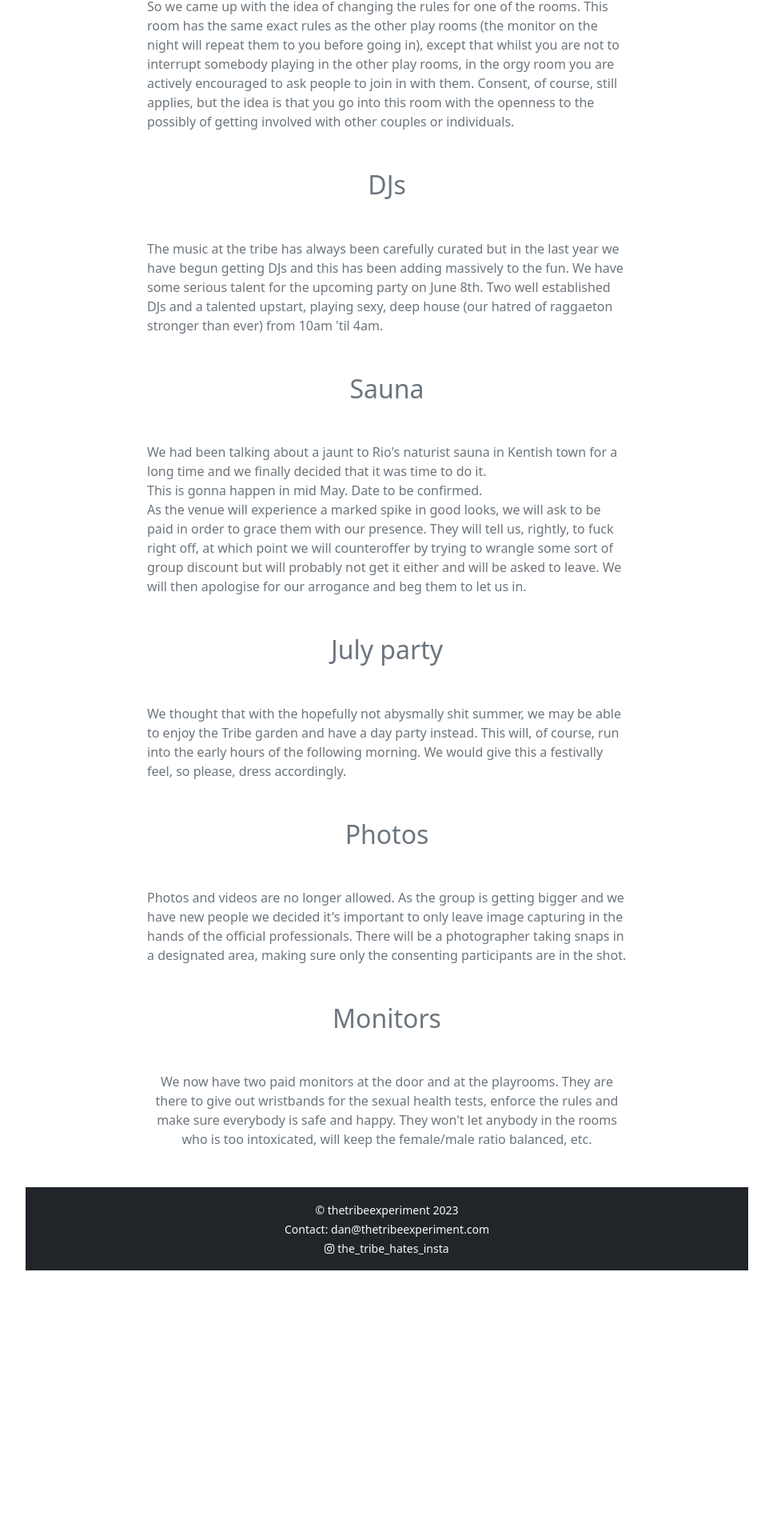
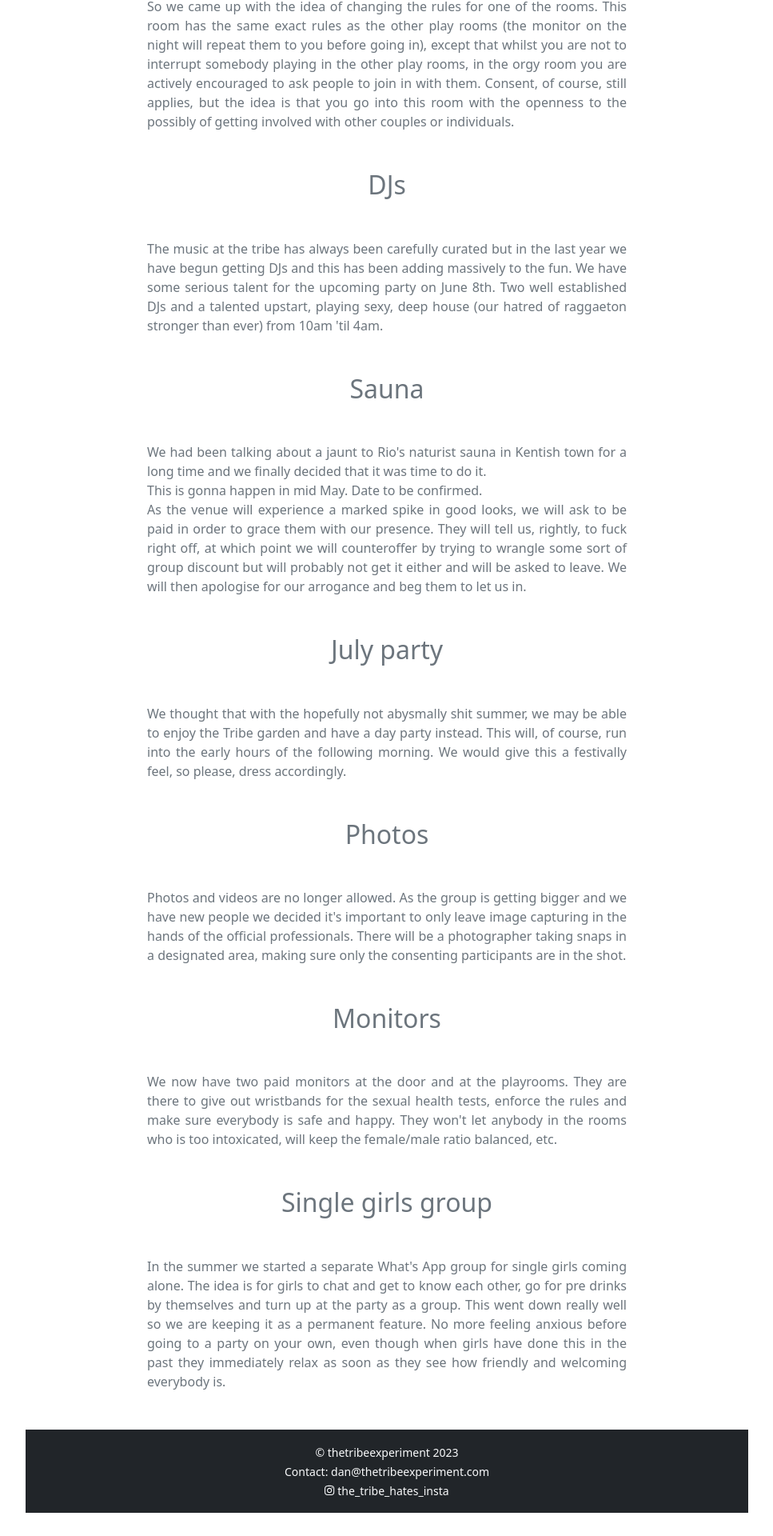
Before and after one commit to dantrovato/the-tribe-react18, a React (Vite) app: page /tribe_news in a window 1280 px wide. Shown: the part 816-2736 px from the top of the page at 80% size, without its empty margins (156-1123 px from the left). Before the commit the page ends 2452 px from the top, so only its background shows below. Built offline with nearby package versions, Linux system fonts and the light colour scheme.

Commit message:
Add single girls group info to tribe news. Justify all blocks of text

```diff
--- a/src/components/Bespoke.tsx
+++ b/src/components/Bespoke.tsx
@@ -7,7 +7,7 @@ const TribeNews = () => {
         Ain't no news like Tribe news
       </h1>
       <h2 className="text-center text-muted mb-5">The orgy room</h2>
-      <p className="text-muted mb-5">
+      <p className="text-muted mb-5" style={{ textAlign: "justify" }}>
         At the immense 'Wet' party in March, we came up with an idea for a
         proper orgy room.
         <br />
@@ -29,7 +29,7 @@ const TribeNews = () => {
         involved with other couples or individuals.
       </p>
       <h2 className="text-center text-muted mb-5">DJs</h2>
-      <p className="text-muted mb-5">
+      <p className="text-muted mb-5" style={{ textAlign: "justify" }}>
         The music at the tribe has always been carefully curated but in the last
         year we have begun getting DJs and this has been adding massively to the
         fun. We have some serious talent for the upcoming party on June 8th. Two
@@ -37,7 +37,7 @@ const TribeNews = () => {
         (our hatred of raggaeton stronger than ever) from 10am 'til 4am.
       </p>
       <h2 className="text-center text-muted mb-5">Sauna</h2>
-      <p className="text-muted mb-5">
+      <p className="text-muted mb-5" style={{ textAlign: "justify" }}>
         We had been talking about a jaunt to Rio's naturist sauna in Kentish
         town for a long time and we finally decided that it was time to do it.
         <br />
@@ -51,14 +51,14 @@ const TribeNews = () => {
         arrogance and beg them to let us in.{" "}
       </p>
       <h2 className="text-center text-muted mb-5">July party</h2>
-      <p className="text-muted mb-5">
+      <p className="text-muted mb-5" style={{ textAlign: "justify" }}>
         We thought that with the hopefully not abysmally shit summer, we may be
         able to enjoy the Tribe garden and have a day party instead. This will,
         of course, run into the early hours of the following morning. We would
         give this a festivally feel, so please, dress accordingly.
       </p>
       <h2 className="text-center text-muted mb-5">Photos</h2>
-      <p className="text-muted mb-5">
+      <p className="text-muted mb-5" style={{ textAlign: "justify" }}>
         Photos and videos are no longer allowed. As the group is getting bigger
         and we have new people we decided it's important to only leave image
         capturing in the hands of the official professionals. There will be a
@@ -66,12 +66,22 @@ const TribeNews = () => {
         consenting participants are in the shot.
       </p>
       <h2 className="text-center text-muted mb-5">Monitors</h2>
-      <p className="text-center text-muted mb-5">
+      <p className="text-muted mb-5" style={{ textAlign: "justify" }}>
         We now have two paid monitors at the door and at the playrooms. They are
         there to give out wristbands for the sexual health tests, enforce the
         rules and make sure everybody is safe and happy. They won't let anybody
         in the rooms who is too intoxicated, will keep the female/male ratio
         balanced, etc.
+      </p>
+      <h2 className="text-center text-muted mb-5">Single girls group</h2>
+      <p className="text-muted mb-5" style={{ textAlign: "justify" }}>
+        In the summer we started a separate What's App group for single girls
+        coming alone. The idea is for girls to chat and get to know each other,
+        go for pre drinks by themselves and turn up at the party as a group.
+        This went down really well so we are keeping it as a permanent feature.
+        No more feeling anxious before going to a party on your own, even though
+        when girls have done this in the past they immediately relax as soon as
+        they see how friendly and welcoming everybody is.
       </p>
       {/* <h2 className="text-center text-muted mb-5">TL;DR</h2>
       <p className="text-center text-muted mb-5">
--- a/src/components/FAQ.tsx
+++ b/src/components/FAQ.tsx
@@ -2,7 +2,7 @@ import { Footer } from "./Footer";
 
 const FAQ = () => {
   return (
-    <div className="m-5 text-muted">
+    <div className="m-5 text-muted" style={{ textAlign: "justify" }}>
       <h1 className="mb-2">FAQs</h1>
 
       <p className="mb-4">Q - Can you tell me more about the parties?</p>
--- a/src/components/HowAreWeDifferent.tsx
+++ b/src/components/HowAreWeDifferent.tsx
@@ -2,7 +2,7 @@ import { Footer } from "./Footer";
 
 const HowAreWeDifferent = () => {
   return (
-    <div className="m-5">
+    <div className="m-5" style={{ textAlign: "justify" }}>
       <h2
         className="text-muted text-center mb-5"
         style={{ maxWidth: "600px", margin: "auto" }}
--- a/src/components/Rules.tsx
+++ b/src/components/Rules.tsx
@@ -4,7 +4,7 @@ import { Footer } from "./Footer";
 const Rules = () => {
   const danger = "#dc3545";
   return (
-    <div className="m-5 text-muted">
+    <div className="m-5 text-muted" style={{ textAlign: "justify" }}>
       <div className="mb-5" style={{ border: `1px solid ${danger}` }}>
         <h2 className="text-danger text-center pt-3 pb-3">
           Sexual health safety
```
